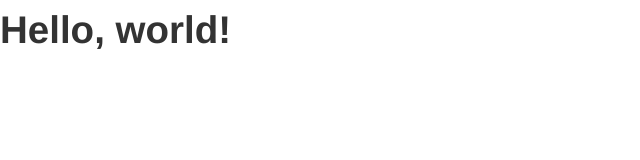
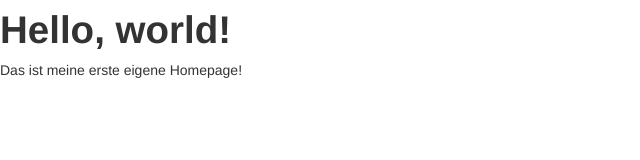
Before and after one commit to LindaGennermann/WebEn, a plain HTML site: page bootstrap/index.html in a window 1280 px wide. Shown: the whole page, without its empty margins (0-640 px from the left). Drawn offline with nearby package versions, Linux system fonts and the light colour scheme.

Commit message:
alles tutti

```diff
--- a/bootstrap/index.html
+++ b/bootstrap/index.html
@@ -1,13 +1,14 @@
     <!DOCTYPE html>
     <html>
     <head>
-    <title>Bootstrap 101 Template</title>
+    <title>Linda Gennermann</title>
     <meta name="viewport" content="width=device-width, initial-scale=1.0">
     <!-- Bootstrap -->
     <link href="css/bootstrap.min.css" rel="stylesheet" media="screen">
     </head>
     <body>
     <h1>Hello, world!</h1>
+    <p>Das ist meine erste eigene Homepage!</p>
     <script src="http://code.jquery.com/jquery.js"></script>
     <script src="js/bootstrap.min.js"></script>
     </body>
```
